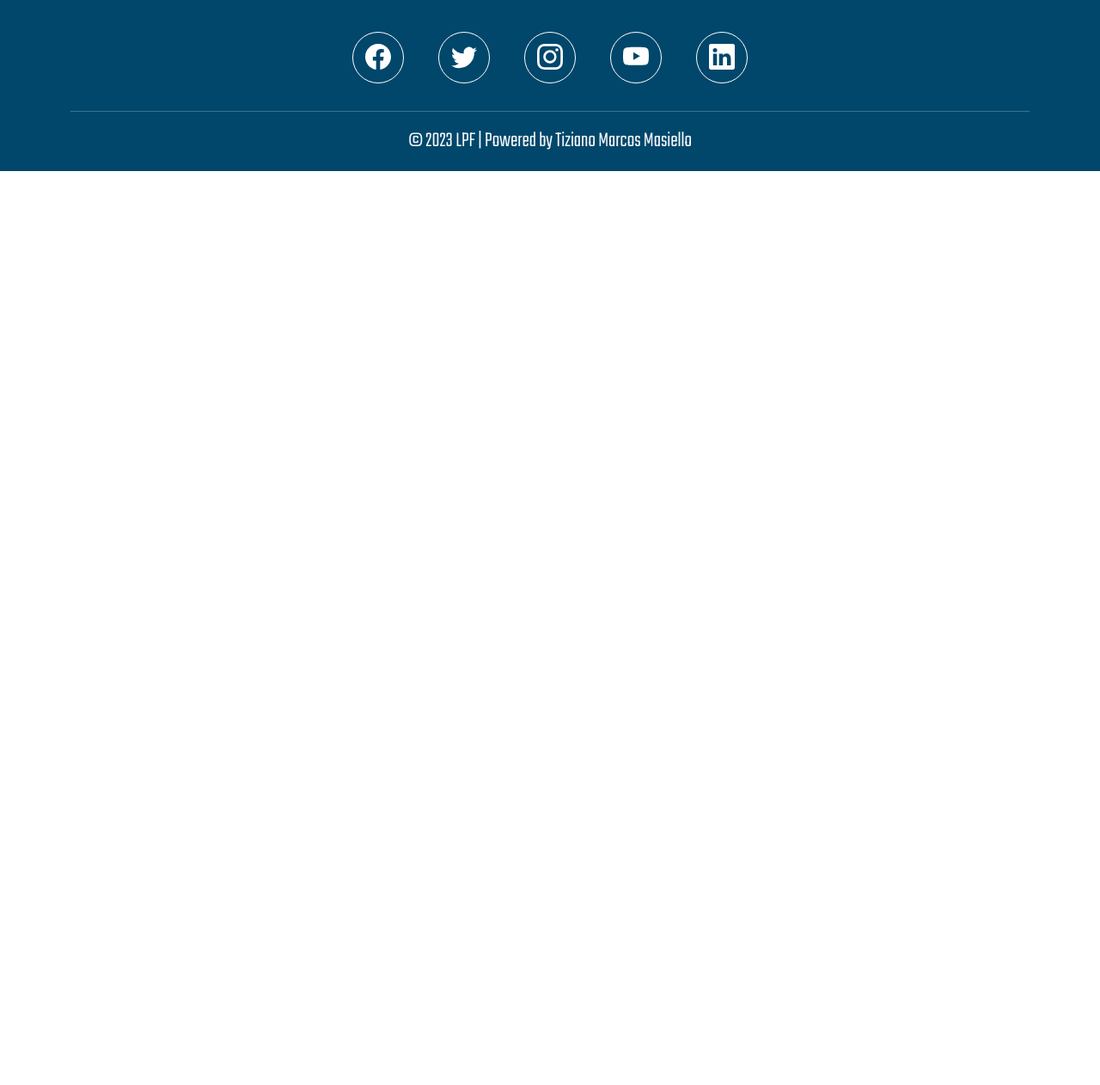
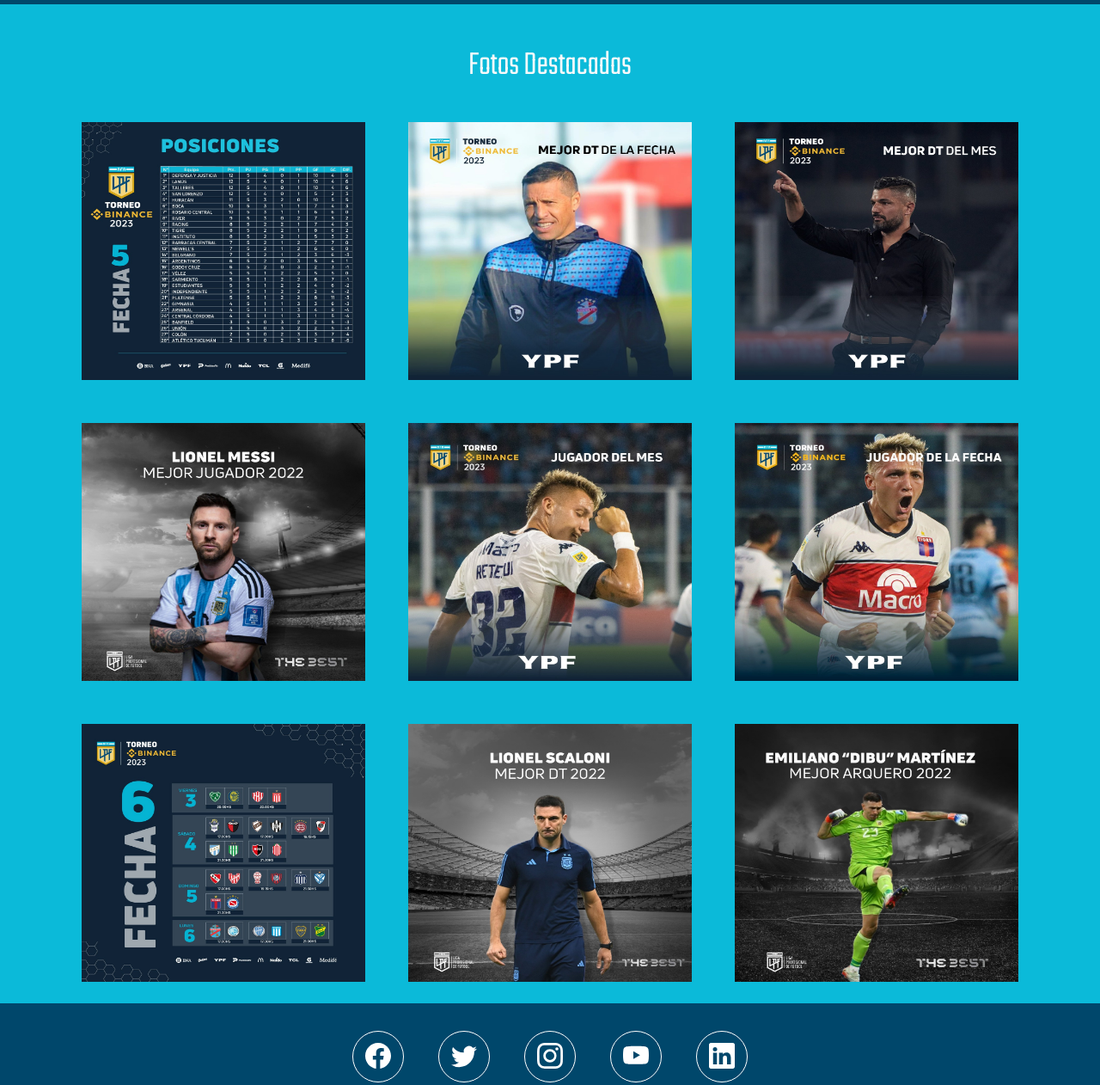
Before and after one commit to TizianoMasiello/PF-Masiello, a website: page pages/imagenes.html in a window 1280 px wide. Shown: the part 65-1327 px from the top of the page at 86% size. Before the commit the page ends 800 px from the top, so only its background shows below. Drawn offline with nearby package versions, Linux system fonts and the light colour scheme.

Commit message:
imagenes

```diff
--- a/pages/imagenes.html
+++ b/pages/imagenes.html
@@ -93,6 +93,70 @@
       </nav>
     </header>
     <!-- Footer hecho con grid system de BS -->
+    <main class="main__imagenes">
+      <section id="galeria" class="container">
+        <div class="text-center pt-5">
+          <h1 class="text-light">Fotos Destacadas</h1>
+          <p></p>
+        </div>
+        <div class="row">
+          <div class="col-lg-4">
+            <img
+              src="../imgs/333376255_785474559813285_8270335442818442422_n.jpg"
+              alt="Galeria de Fotos"
+            />
+          </div>
+          <div class="col-lg-4">
+            <img
+              src="../imgs/333379490_1706242463111867_3327693366349536009_n.jpg"
+              alt="Galeria de Fotos"
+            />
+          </div>
+          <div class="col-lg-4">
+            <img
+              src="../imgs/333656449_161263269679696_7222059514443694655_n.jpg"
+              alt="Galeria de Fotos"
+            />
+          </div>
+          <div class="col-lg-4">
+            <img
+              src="../imgs/333972837_735833944707977_8740893496759520991_n.jpg"
+              alt="Galeria de Fotos"
+            />
+          </div>
+          <div class="col-lg-4">
+            <img
+              src="../imgs/334076473_662927519168641_9040745943509313173_n.jpg"
+              alt="Galeria de Fotos"
+            />
+          </div>
+          <div class="col-lg-4">
+            <img
+              src="../imgs/334279908_177616578335385_7933984430945848723_n.jpg"
+              alt="Galeria de Fotos"
+            />
+          </div>
+          <div class="col-lg-4">
+            <img
+              src="../imgs/329565407_193888813338625_2600457598314319597_n.jpg"
+              alt="Galeria de Fotos"
+            />
+          </div>
+          <div class="col-lg-4">
+            <img
+              src="../imgs/332752607_176213751826531_5602557488082391187_n.jpg"
+              alt="Galeria de Fotos"
+            />
+          </div>
+          <div class="col-lg-4">
+            <img
+              src="../imgs/333260595_3460000237588429_4100662464674767598_n.jpg"
+              alt="Galeria de Fotos"
+            />
+          </div>
+        </div>
+      </section>
+    </main>
     <footer>
       <div class="container">
         <div class="row">
--- /dev/null
+++ b/scss/_imagenes.scss
@@ -0,0 +1,19 @@
+.main__imagenes {
+  background-color: $color-extra;
+  font-family: "Teko", sans-serif;
+  font-size: 25px;
+
+  #galeria .col-lg-4 {
+    margin: 0 !important;
+    padding: 25px;
+  }
+
+  #galeria img {
+    width: 100%;
+    height: 300px;
+
+    &:hover {
+      border: 5px solid $color-secundario;
+    }
+  }
+}
--- a/scss/style.scss
+++ b/scss/style.scss
@@ -4,3 +4,4 @@
 @import "index";
 @import "clubes";
 @import "institucional";
+@import "imagenes";
```
Also changed, not shown: css/style.css, imgs/329565407_193888813338625_2600457598314319597_n.jpg (added), imgs/332752607_176213751826531_5602557488082391187_n.jpg (added), imgs/333260595_3460000237588429_4100662464674767598_n.jpg (added), imgs/333376255_785474559813285_8270335442818442422_n.jpg (added), imgs/333379490_1706242463111867_3327693366349536009_n.jpg (added), imgs/333656449_161263269679696_7222059514443694655_n.jpg (added), imgs/333972837_735833944707977_8740893496759520991_n.jpg (added), imgs/334076473_662927519168641_9040745943509313173_n.jpg (added), imgs/334279908_177616578335385_7933984430945848723_n.jpg (added), imgs/IMG_8866.jpg (added), 1 other file.
